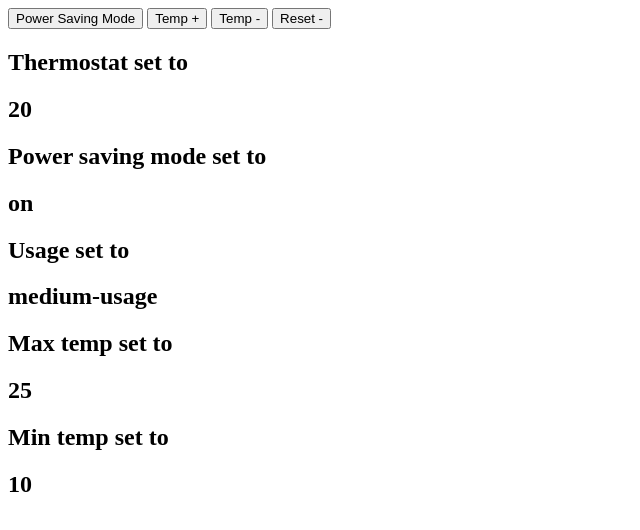
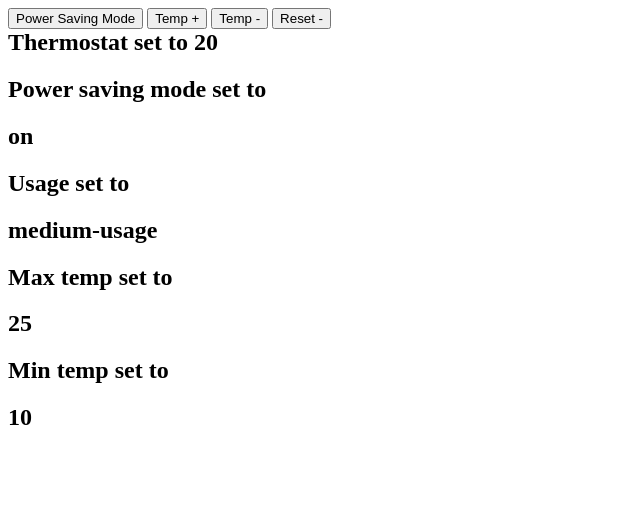
Before and after one commit to jgeorgex/Thermostat, a plain HTML site: page index.html in a window 1280 px wide. Shown: the whole page, without its empty margins (0-640 px from the left). Drawn offline with Linux system fonts and the light colour scheme.

Commit message:
UI halfway improved

```diff
--- a/index.html
+++ b/index.html
@@ -14,7 +14,7 @@
 </section>
 
 
-<h2> Thermostat set to <h2 id="temperature">
+<h2 style="display:inline"> Thermostat set to <h2 style="display: inline" id="temperature">
 <h2> Power saving mode set to </h2><h2 id="powerMode">
 <h2> Usage set to </h2><h2 id="usage">
 <h2> Max temp set to </h2><h2 id="maxTemp">
```
